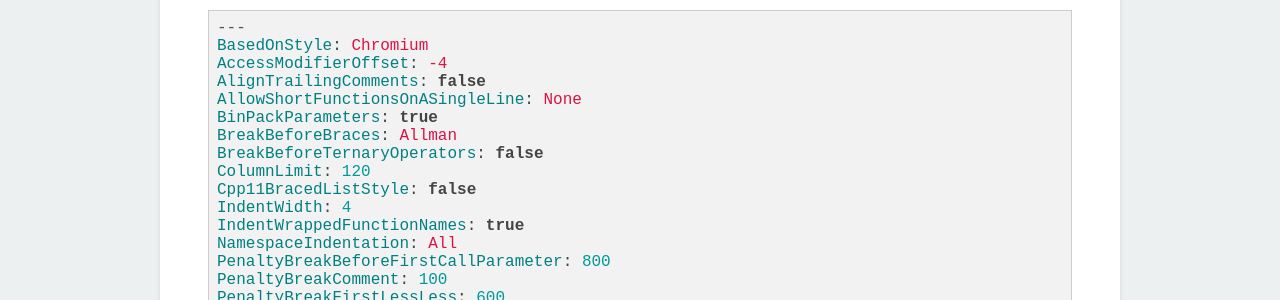
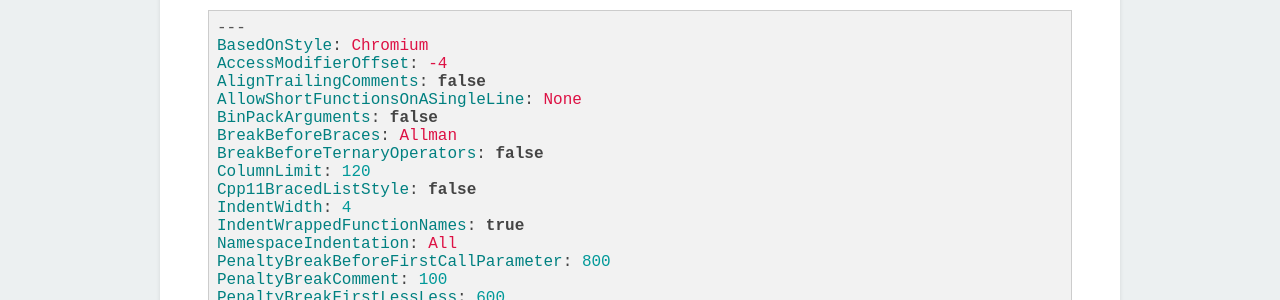
Before and after one commit to fuzeyi/efanzh.github.io, a Jekyll site: the page built from _posts/2015-03-24-clang-format-configuration.md, in a window 1280 px wide. Shown: the part 196-496 px from the top of the page. Built offline with Jekyll 4.4.1, drawn with Linux system fonts in a browser that asks for light colours.

Commit message:
Update ClangFormat configuration

```diff
--- a/_posts/2015-03-24-clang-format-configuration.md
+++ b/_posts/2015-03-24-clang-format-configuration.md
@@ -10,7 +10,7 @@ BasedOnStyle: Chromium
 AccessModifierOffset: -4
 AlignTrailingComments: false
 AllowShortFunctionsOnASingleLine: None
-BinPackParameters: true
+BinPackArguments: false
 BreakBeforeBraces: Allman
 BreakBeforeTernaryOperators: false
 ColumnLimit: 120
```
